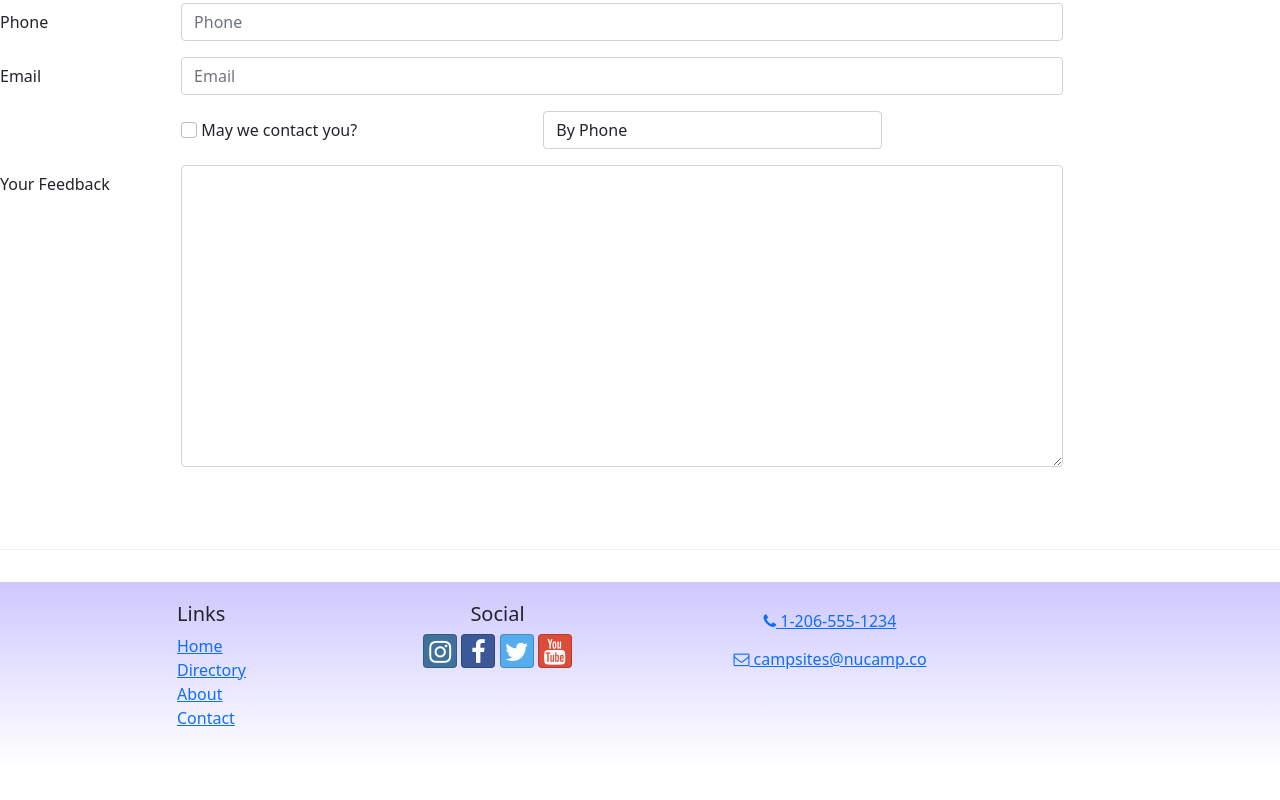
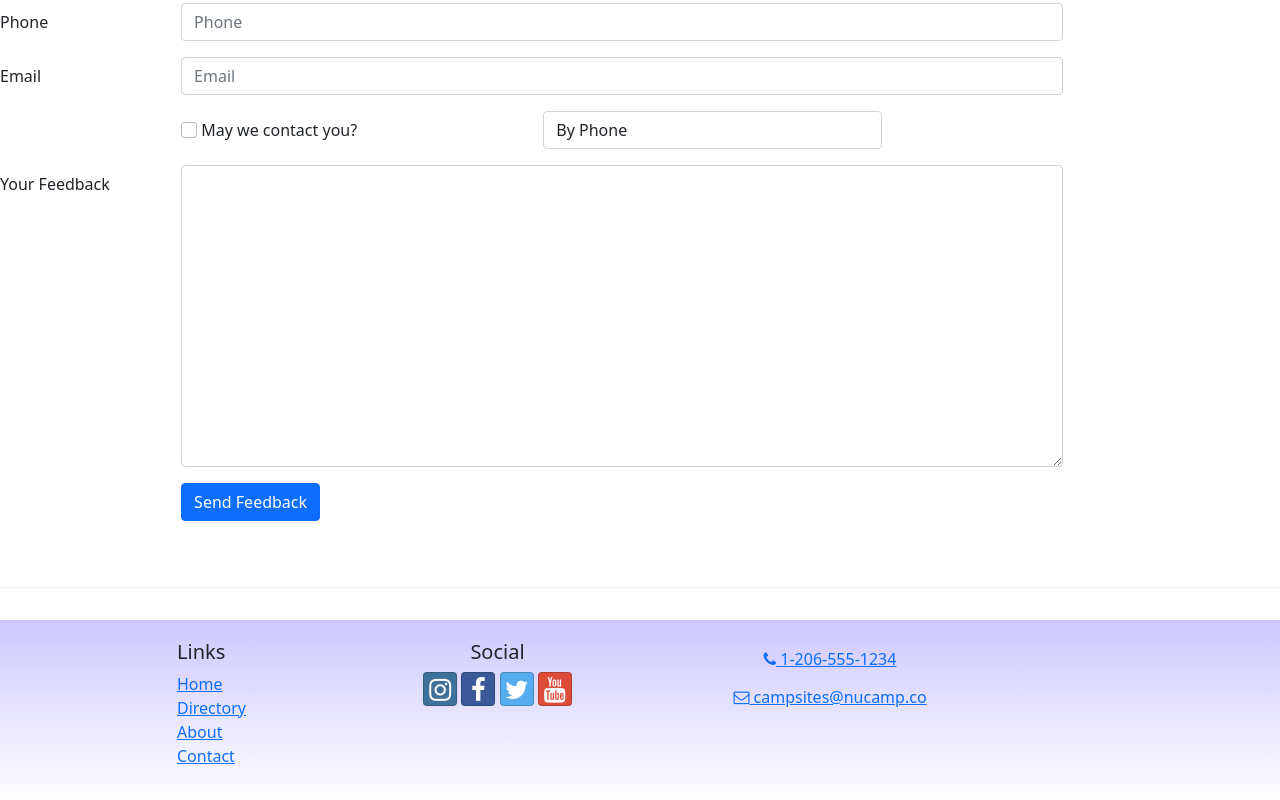
Before and after one commit to mpollachek/react_nucampsite, a React (Create React App) app: page /contact in a window 1280 px wide. Shown: the part 719-1519 px from the top of the page. Before the commit the page ends 1485 px from the top, so only its background shows below. Built offline with nearby package versions, Linux system fonts and the light colour scheme.

Commit message:
ContactForm Part 3

```diff
--- a/src/components/ContactForm.js
+++ b/src/components/ContactForm.js
@@ -2,8 +2,14 @@
 import { Formik, Field, Form } from 'formik';
 
 const ContactForm = () => {
+  const handleSubmit = (values, { resetForm }) => {
+    console.log('form values:', values);
+    console.log('in JSON format:', JSON.stringify(values));
+    resetForm();
+  }
   return (
     <Formik
+      onSubmit={handleSubmit}
       initialValues={{
         firstName: '',
         lastName: '',
@@ -72,6 +78,11 @@
             </Col>
         </FormGroup>
         <FormGroup row>
+          <Col md={{ size: 10, offset: 2 }}>
+            <Button type='submit' color='primary'>
+              Send Feedback
+            </Button>
+          </Col>
         </FormGroup>
       </Form>
     </Formik>
```
Lines whose indentation alone changed are shown as unchanged.
